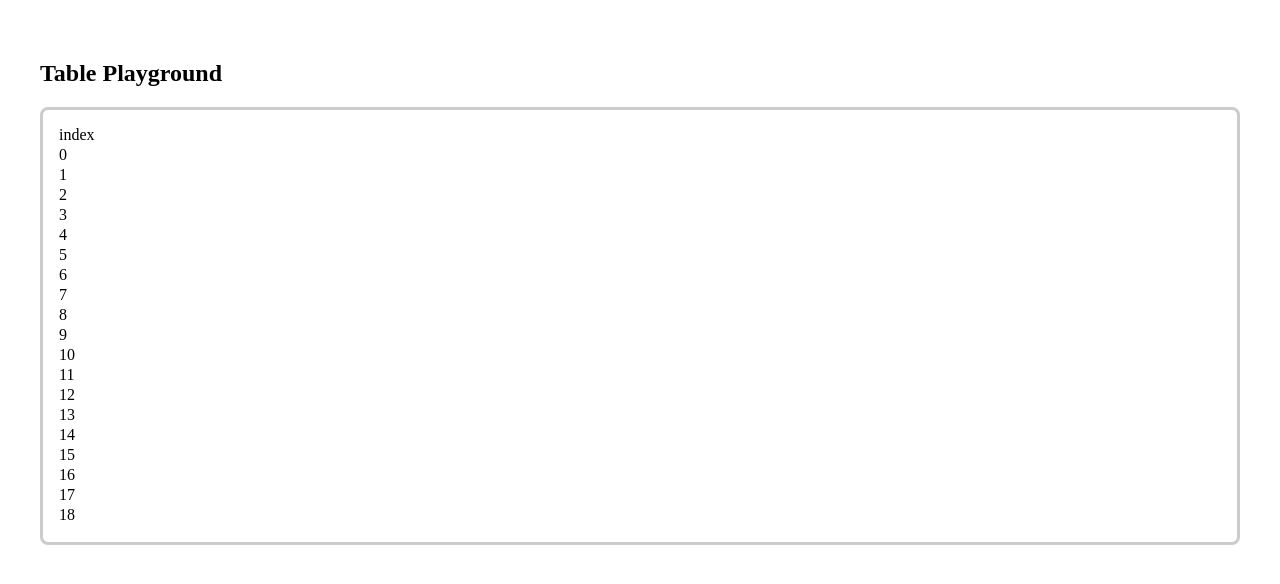
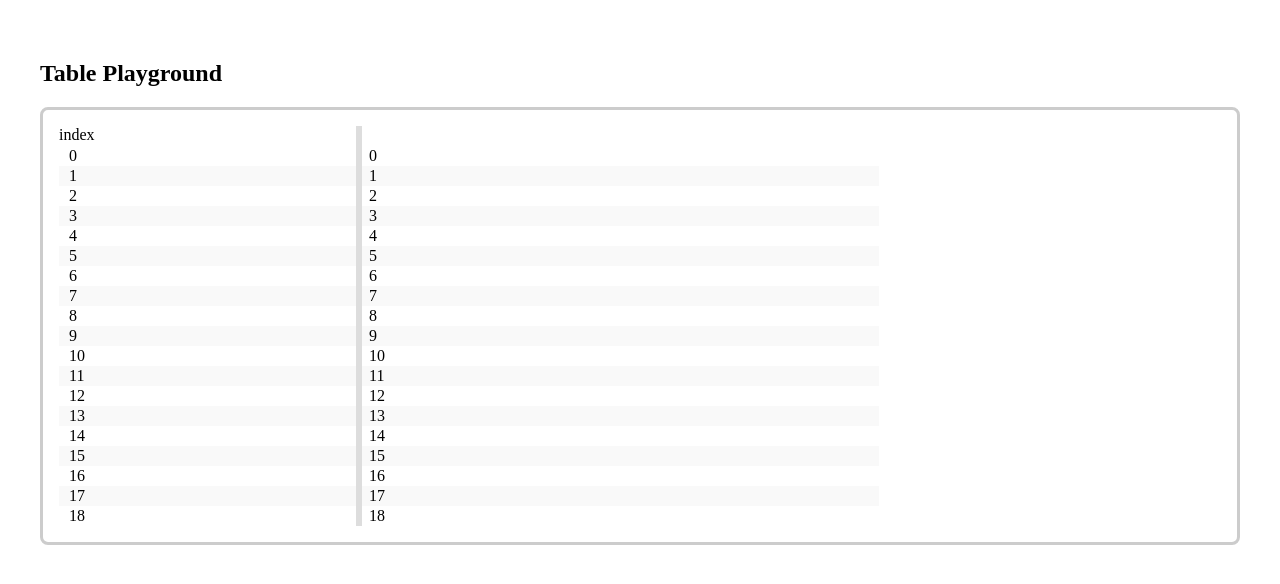
Before and after one commit to toni-erh/react-table-timeline, a React (Vite) app: page / in a window 1280 px wide. Shown: the top 584 px of the page. Built offline with nearby package versions, Linux system fonts and the light colour scheme.

Commit message:
implemented two sides with slider

```diff
--- a/src/Playground.tsx
+++ b/src/Playground.tsx
@@ -15,9 +15,12 @@ export default function Playground() {
     <div style={{ padding: 32 }}>
       <h2>Table Playground</h2>
       <div style={{ padding: 16, border: "3px solid #ccc", borderRadius: 8, height: 400 }}>
-        <Table columns={columns} rows={rows} rowCount={testRowCount} onRowRangeChange={(first, last, count) => {
-          console.log(`Visible rows: ${first} - ${last} (${count})`);
-        }} />
+        <Table
+          columns={columns} rows={rows} rowCount={testRowCount}
+        // onRowRangeChange={(first, last, count) => {
+        //   console.log(`Visible rows: ${first} - ${last} (${count})`);
+        // }}
+        />
       </div>
     </div>
   );
--- a/src/Table.tsx
+++ b/src/Table.tsx
@@ -17,22 +17,72 @@ export interface TableProps<TableRow extends TableRowBase> {
   rowVirtualizationMargin?: number;
 }
 
+
 export const Table = <TableRow extends TableRowBase = TableRowBase>({ columns, rows, rowCount, onRowRangeChange, lineHeight = 20, rowVirtualizationMargin = 5 }: TableProps<TableRow>) => {
   const { scrollContainerRef, firstRenderedIndex, preparedRows } = useVirtualRows(rows, rowCount, lineHeight, rowVirtualizationMargin, onRowRangeChange);
+  const [leftWidth, setLeftWidth] = React.useState(300);
+  const [isResizing, setIsResizing] = React.useState(false);
+
+  React.useEffect(() => {
+    if (!isResizing) return;
+    const bounds = scrollContainerRef.current!.getBoundingClientRect();
+    const handleMouseMove = (e: MouseEvent) => {
+      const min = 100;
+      const max = bounds.right - bounds.left - 100;
+      setLeftWidth(Math.max(min, Math.min(max, e.clientX - bounds.left)));
+    };
+    const handleMouseUp = () => setIsResizing(false);
+    window.addEventListener('mousemove', handleMouseMove);
+    window.addEventListener('mouseup', handleMouseUp);
+    return () => {
+      window.removeEventListener('mousemove', handleMouseMove);
+      window.removeEventListener('mouseup', handleMouseUp);
+    };
+  }, [isResizing]);
 
   return (
-    <div style={{ height: '100%' }}>
+    <div style={{ height: '100%', position: 'relative' }}>
       <div style={{ height: `${lineHeight}px` }}>
         {columns.map((col) => (
           <div key={col}>{col}</div>
         ))}
       </div>
-      <div ref={scrollContainerRef} style={{ overflow: 'scroll', height: `calc(100% - ${lineHeight}px)` }}>
-
-        <div style={{ height: `${(rowCount - firstRenderedIndex) * lineHeight}px`, paddingTop: `${firstRenderedIndex * lineHeight}px` }}>
+      <div ref={scrollContainerRef} style={{ overflowY: 'auto', height: `calc(100% - ${lineHeight}px)`, display: 'flex' }}>
+        {/* Linke Seite */}
+        <div style={{
+          height: `${(rowCount - firstRenderedIndex) * lineHeight}px`,
+          paddingTop: `${firstRenderedIndex * lineHeight}px`,
+          width: leftWidth,
+          minWidth: 50,
+          maxWidth: 800,
+        }}>
           {preparedRows.map((row, index) =>
             isDataRow(row) ? (
-              <div key={row.index} style={{ height: `${lineHeight}px` }}>
+              <div key={row.index} style={{ height: `${lineHeight}px`, backgroundColor: index % 2 === 0 ? 'white' : '#f9f9f9', display: 'flex', alignItems: 'center', padding: '0 10px' }}>
+                {columns.map((col) => (
+                  <div key={col}>
+                    {col in row ? (row[col as keyof typeof row] as React.ReactNode) : null}
+                  </div>
+                ))}
+              </div>
+            ) : (
+              <div key={`sceleton_${index}`} style={{ height: `${lineHeight - 6}px`, marginBlock: '6px', backgroundColor: 'lightgrey', borderRadius: 5 }} />
+            )
+          )}
+        </div>
+        {/* Rechte Seite */}
+        <div
+          style={{
+            height: `${(rowCount - firstRenderedIndex) * lineHeight}px`,
+            paddingTop: `${firstRenderedIndex * lineHeight}px`,
+            width: `calc(100% - ${leftWidth}px)`,
+            overflowX: 'auto',
+            scrollbarWidth: 'none',
+          }}
+        >
+          {preparedRows.map((row, index) =>
+            isDataRow(row) ? (
+              <div key={row.index} style={{ height: `${lineHeight}px`, backgroundColor: index % 2 === 0 ? 'white' : '#f9f9f9', display: 'flex', alignItems: 'center', padding: '0 10px', width: 500 }}>
                 {columns.map((col) => (
                   <div key={col}>
                     {col in row ? (row[col as keyof typeof row] as React.ReactNode) : null}
@@ -45,6 +95,22 @@ export const Table = <TableRow extends TableRowBase = TableRowBase>({ columns, r
           )}
         </div>
       </div>
+      {/* Resizer - jetzt außerhalb des scrollbaren Bereichs, immer sichtbar */}
+      <div
+        style={{
+          width: 6,
+          cursor: 'col-resize',
+          background: isResizing ? '#aaa' : '#ddd',
+          zIndex: 10,
+          position: 'absolute',
+          left: leftWidth - 3,
+          top: 0,
+          bottom: 0,
+          height: '100%',
+          userSelect: 'none',
+        }}
+        onMouseDown={() => setIsResizing(true)}
+      />
     </div>
   );
 };
```
